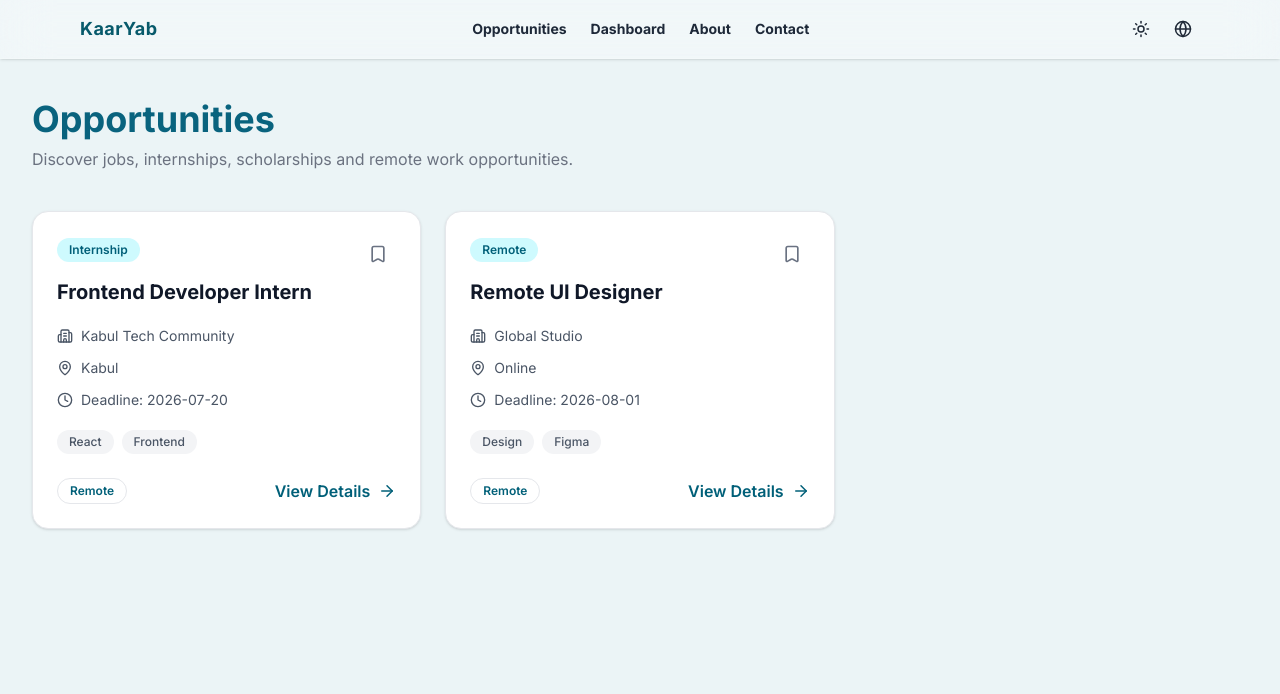
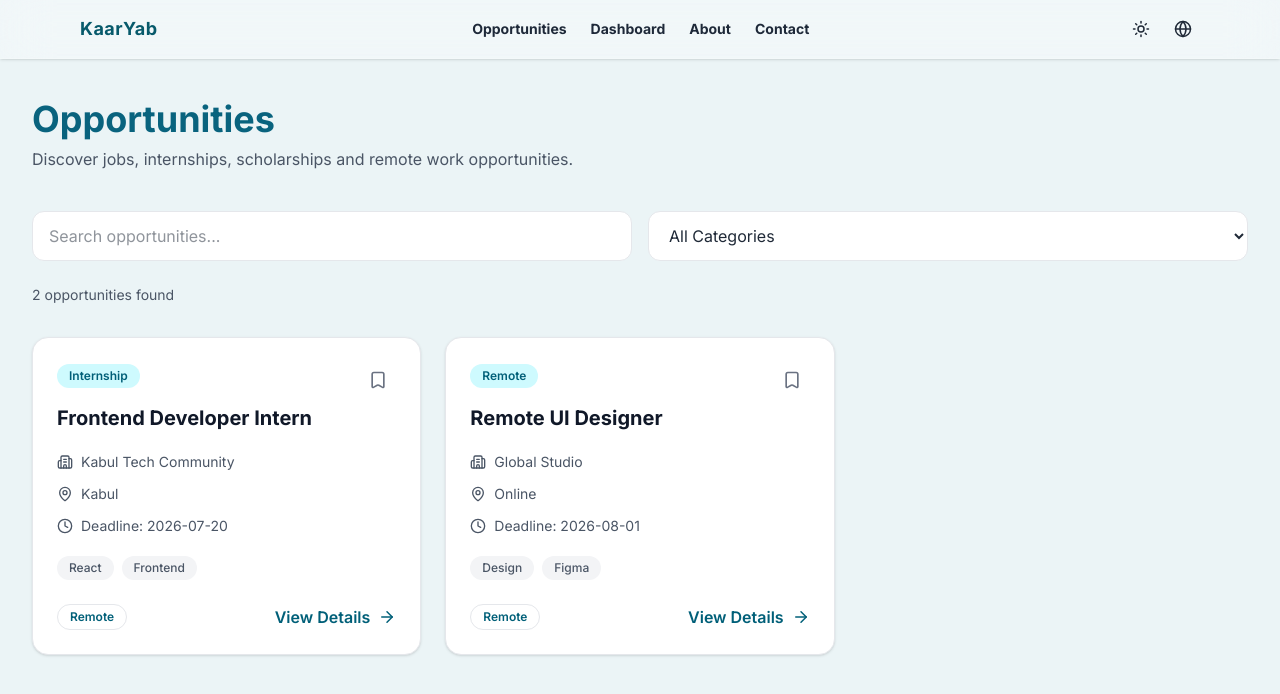
Before and after one commit to FatemaAhm4di/kaaryab-afghanistan, a Next.js app: page /1/opportunities in a window 1280 px wide. Shown: the top 694 px of the page. Built offline with nearby package versions, Linux system fonts and the light colour scheme.

Commit message:
feat: save opportunities context working

```diff
--- a/src/app/layout.tsx
+++ b/src/app/layout.tsx
@@ -1,15 +1,24 @@
 import './globals.css';
 import { Inter } from 'next/font/google';
 import Navbar from '@/components/layout/Navbar';
+import { SavedOpportunitiesProvider } from '@/context/SavedOpportunitiesContext';
 
-const inter = Inter({ subsets: ['latin'] });
+const inter = Inter({
+  subsets: ['latin']
+});
 
-export default function RootLayout({ children }: { children: React.ReactNode }) {
+export default function RootLayout({
+  children
+}: {
+  children: React.ReactNode;
+}) {
   return (
     <html lang="en">
       <body className={inter.className}>
-        <Navbar />
-        {children}
+        <SavedOpportunitiesProvider>
+          <Navbar />
+          {children}
+        </SavedOpportunitiesProvider>
       </body>
     </html>
   );
--- /dev/null
+++ b/src/context/SavedOpportunitiesContext.tsx
@@ -0,0 +1,68 @@
+'use client';
+
+import {createContext, useContext, useEffect, useState} from 'react';
+
+type SavedContextType = {
+  savedIds: string[];
+  toggleSave: (id: string) => void;
+  isSaved: (id: string) => boolean;
+};
+
+const SavedContext = createContext<SavedContextType | null>(null);
+
+export function SavedOpportunitiesProvider({
+  children
+}: {
+  children: React.ReactNode;
+}) {
+  const [savedIds, setSavedIds] = useState<string[]>(() => {
+    if (typeof window === 'undefined') return [];
+
+    const stored = localStorage.getItem('saved-opportunities');
+
+    return stored ? JSON.parse(stored) : [];
+  });
+
+  useEffect(() => {
+    localStorage.setItem(
+      'saved-opportunities',
+      JSON.stringify(savedIds)
+    );
+  }, [savedIds]);
+
+  const toggleSave = (id: string) => {
+    setSavedIds((prev) =>
+      prev.includes(id)
+        ? prev.filter((item) => item !== id)
+        : [...prev, id]
+    );
+  };
+
+  const isSaved = (id: string) => {
+    return savedIds.includes(id);
+  };
+
+  return (
+    <SavedContext.Provider
+      value={{
+        savedIds,
+        toggleSave,
+        isSaved
+      }}
+    >
+      {children}
+    </SavedContext.Provider>
+  );
+}
+
+export function useSavedOpportunities() {
+  const context = useContext(SavedContext);
+
+  if (!context) {
+    throw new Error(
+      'useSavedOpportunities must be used inside SavedOpportunitiesProvider'
+    );
+  }
+
+  return context;
+}
--- a/src/features/opportunities/page.tsx
+++ b/src/features/opportunities/page.tsx
@@ -1,7 +1,36 @@
-import OpportunityCard from '@/features/opportunities/components/OpportunityCard';
-import {opportunities} from '@/features/opportunities/data';
+'use client';
+
+import {useMemo, useState} from 'react';
+
+import OpportunityCard from './components/OpportunityCard';
+import {opportunities} from './data';
 
 export default function OpportunitiesPage() {
+  const [search, setSearch] = useState('');
+  const [category, setCategory] = useState('All');
+
+  const filteredOpportunities = useMemo(() => {
+    return opportunities.filter((opportunity) => {
+      const matchesSearch =
+        opportunity.title
+          .toLowerCase()
+          .includes(search.toLowerCase()) ||
+        opportunity.organization
+          .toLowerCase()
+          .includes(search.toLowerCase());
+
+      const matchesCategory =
+        category === 'All'
+          ? true
+          : opportunity.category === category;
+
+      return matchesSearch && matchesCategory;
+    });
+  }, [search, category]);
+
+  const hasFilters =
+    search.trim() !== '' || category !== 'All';
+
   return (
     <main className="min-h-screen bg-[var(--color-background)] py-10">
       <section className="container-custom">
@@ -10,19 +39,72 @@ export default function OpportunitiesPage() {
             Opportunities
           </h1>
 
-          <p className="mt-2 text-[var(--color-text-secondary)]">
+          <p className="mt-2 text-gray-600">
             Discover jobs, internships, scholarships and remote work opportunities.
           </p>
         </div>
 
-        <div className="grid grid-cols-1 gap-6 md:grid-cols-2 xl:grid-cols-3">
-          {opportunities.map((opportunity) => (
-            <OpportunityCard
-              key={opportunity.id}
-              opportunity={opportunity}
-            />
-          ))}
+        <div className="mb-6 grid gap-4 md:grid-cols-2">
+          <input
+            type="text"
+            placeholder="Search opportunities..."
+            value={search}
+            onChange={(e) => setSearch(e.target.value)}
+            className="rounded-xl border border-gray-200 bg-white px-4 py-3 outline-none transition focus:border-cyan-600"
+          />
+
+          <select
+            value={category}
+            onChange={(e) => setCategory(e.target.value)}
+            className="rounded-xl border border-gray-200 bg-white px-4 py-3 outline-none transition focus:border-cyan-600"
+          >
+            <option value="All">All Categories</option>
+            <option value="Job">Job</option>
+            <option value="Internship">Internship</option>
+            <option value="Scholarship">Scholarship</option>
+            <option value="Remote">Remote</option>
+          </select>
         </div>
+
+        <div className="mb-8 flex flex-wrap items-center justify-between gap-4">
+          <p className="text-sm text-gray-600">
+            {filteredOpportunities.length} opportunities found
+          </p>
+
+          {hasFilters && (
+            <button
+              type="button"
+              onClick={() => {
+                setSearch('');
+                setCategory('All');
+              }}
+              className="rounded-xl border border-gray-200 px-4 py-2 text-sm font-semibold transition hover:bg-gray-50"
+            >
+              Clear Filters
+            </button>
+          )}
+        </div>
+
+        {filteredOpportunities.length === 0 ? (
+          <div className="rounded-2xl border border-dashed border-gray-300 p-10 text-center">
+            <h2 className="text-xl font-semibold">
+              No opportunities found
+            </h2>
+
+            <p className="mt-2 text-gray-600">
+              Try changing your search or filter.
+            </p>
+          </div>
+        ) : (
+          <div className="grid gap-6 md:grid-cols-2 xl:grid-cols-3">
+            {filteredOpportunities.map((opportunity) => (
+              <OpportunityCard
+                key={opportunity.id}
+                opportunity={opportunity}
+              />
+            ))}
+          </div>
+        )}
       </section>
     </main>
   );
```
